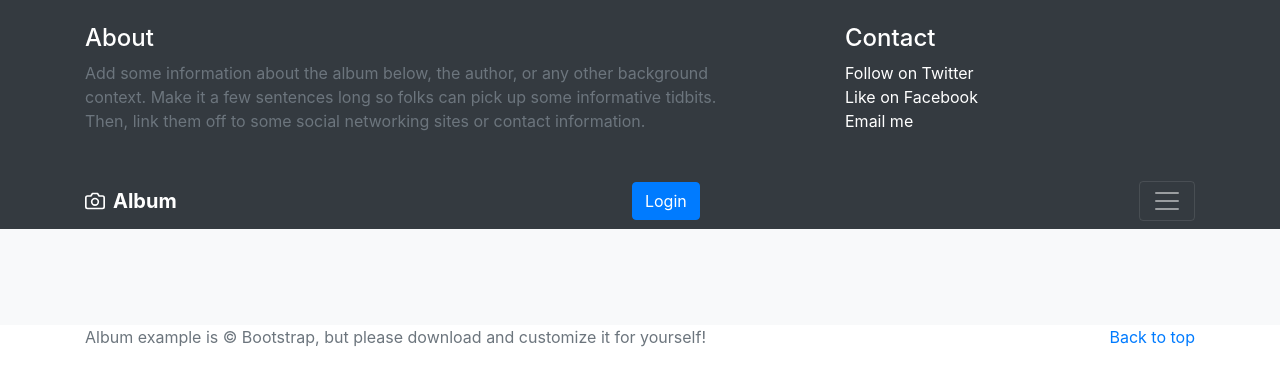
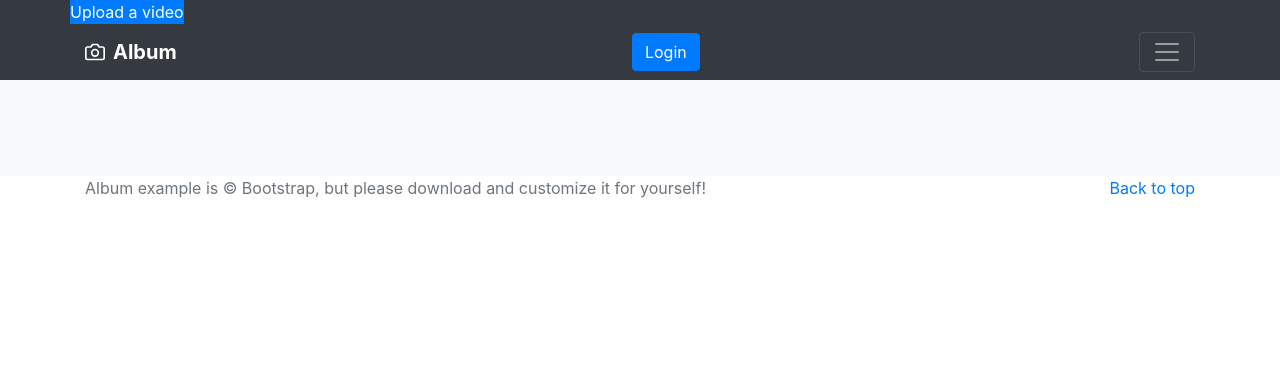
Before and after one commit to RYNEQ/Video-Catalog, a Django app: page / in a window 1280 px wide, after a click that opens the changed part. Shown: the top 386 px of the page. Run offline with Django 4.2, Linux system fonts and the light colour scheme; data that the repository does not hold is empty; parts of the project's set-up code (start-up, migrations or seed data) failed here and were passed over; some libraries are stand-ins or nearby versions.

```diff
--- a/account/templates/registration/login.html
+++ b/account/templates/registration/login.html
@@ -10,9 +10,6 @@
 {% block page_body_container %}
 <div class="wrapper fadeInDown">
   <div id="formContent">
-    <!-- Tabs Titles -->
-
-
     <!-- Login Form -->
     <form method="post">
       {% csrf_token %}
--- a/core/admin.py
+++ b/core/admin.py
@@ -15,7 +15,10 @@ class TagAdmin(admin.ModelAdmin, SharedFeatures):
 
 class VideoAdmin(admin.ModelAdmin, SharedFeatures):
     list_display = ['uuid', 'title', 'status']
+    readonly_fields = ['uuid', 'user']
 
+    # def get_queryset(self, request):
+    #     return Video.all_objects.all()
 
 admin.site.register(Category, CategoryAdmin)
 admin.site.register(Video, VideoAdmin)
--- a/core/forms.py
+++ b/core/forms.py
@@ -4,7 +4,11 @@ from .models import *
 class VideoUploadForm(forms.ModelForm):
     # tags = forms.MultipleChoiceField(widget=forms.SelectMultiple(attrs={'required': 'false'}))
 
+    # def clean(self):
+    #     slug = slugify(self.title)
+    #     # Chek slug in db and make error if exists
+
     class Meta:
         model = Video
         fields = '__all__'
-        exclude = ['uuid', 'slug', 'cover', 'duration', 'status', 'enabled']
+        exclude = ['uuid', 'slug', 'cover', 'duration', 'status', 'enabled', 'user', 'tags']
--- a/core/tasks.py
+++ b/core/tasks.py
@@ -1,8 +1,9 @@
 from celery import shared_task
-from .models import *
+from . import models
 
 @shared_task
-def process_uploaded_video(obj: 'Video'):
+def process_uploaded_video(objid: int):
+    obj = models.Video.all_objects.get(pk=objid)
     if not obj.duration:
         obj.update_duration_from_video()
     obj.generate_cover_image()
--- a/core/views.py
+++ b/core/views.py
@@ -2,6 +2,7 @@ from django.shortcuts import render, redirect
 from django.views import View      # Custom
 from django.views.generic import ListView
 from django.views.generic import FormView # Creation ModelForm
+from django.contrib.auth.mixins import LoginRequiredMixin
 from .forms import *
 from .models import *
 
@@ -16,9 +17,7 @@ class HomePageView(ListView):
     #     ...
 
 
-
-
-class VideUploadView(FormView):
+class VideUploadView(LoginRequiredMixin, FormView):
     """
     Process Upload of video from user side
     """
@@ -27,5 +26,7 @@ class VideUploadView(FormView):
     success_url = '/'
 
     def form_valid(self, form):
-        form.save()
+        obj = form.save(commit=False)
+        obj.user = self.request.user
+        obj.save()
         return super().form_valid(form)  # Run clean & clean_ methods
--- a/templates/base.html
+++ b/templates/base.html
@@ -25,18 +25,7 @@
       <div class="collapse bg-dark" id="navbarHeader">
         <div class="container">
           <div class="row">
-            <div class="col-sm-8 col-md-7 py-4">
-              <h4 class="text-white">About</h4>
-              <p class="text-muted">Add some information about the album below, the author, or any other background context. Make it a few sentences long so folks can pick up some informative tidbits. Then, link them off to some social networking sites or contact information.</p>
-            </div>
-            <div class="col-sm-4 offset-md-1 py-4">
-              <h4 class="text-white">Contact</h4>
-              <ul class="list-unstyled">
-                <li><a href="#" class="text-white">Follow on Twitter</a></li>
-                <li><a href="#" class="text-white">Like on Facebook</a></li>
-                <li><a href="#" class="text-white">Email me</a></li>
-              </ul>
-            </div>
+            <a class="'btn btn-primary" href="{% url 'core:video_upload' %}">Upload a video</a>
           </div>
         </div>
       </div>
--- a/videocatalog/settings.py
+++ b/videocatalog/settings.py
@@ -185,4 +185,5 @@ LOGOUT_REDIRECT_URL = '/'
 CELERY_RESULT_BACKEND = 'django-db'
 CELERY_CACHE_BACKEND = 'django-cache'
 
+# CELERY_BROKER_URL = 'amqp://admin:mypass@localhost:5672/'
 CELERY_BROKER_URL = 'amqp://admin:mypass@localhost:5672/'
```
Also changed, not shown: core/models.py (+9 -4 lines), core/migrations/0006_video_user.py (added), docker-compose.yml (line endings or trailing spaces).
